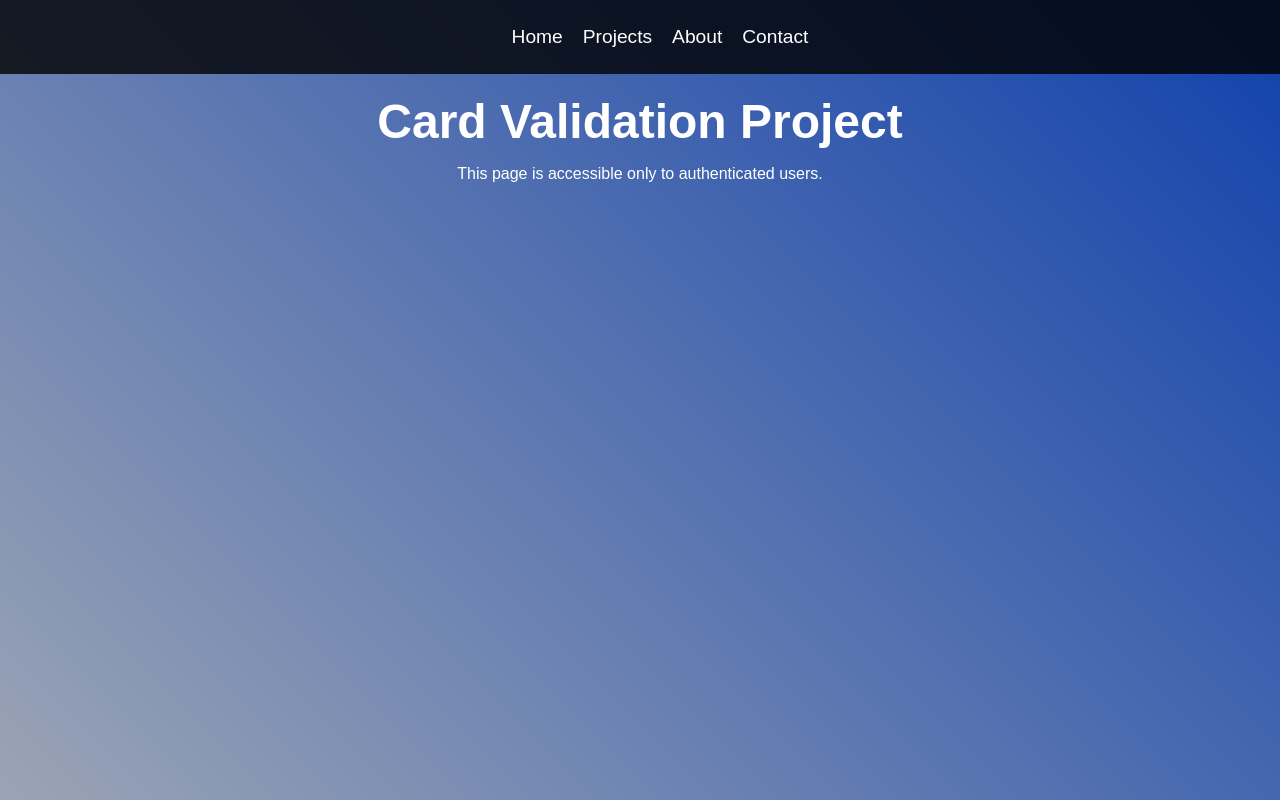
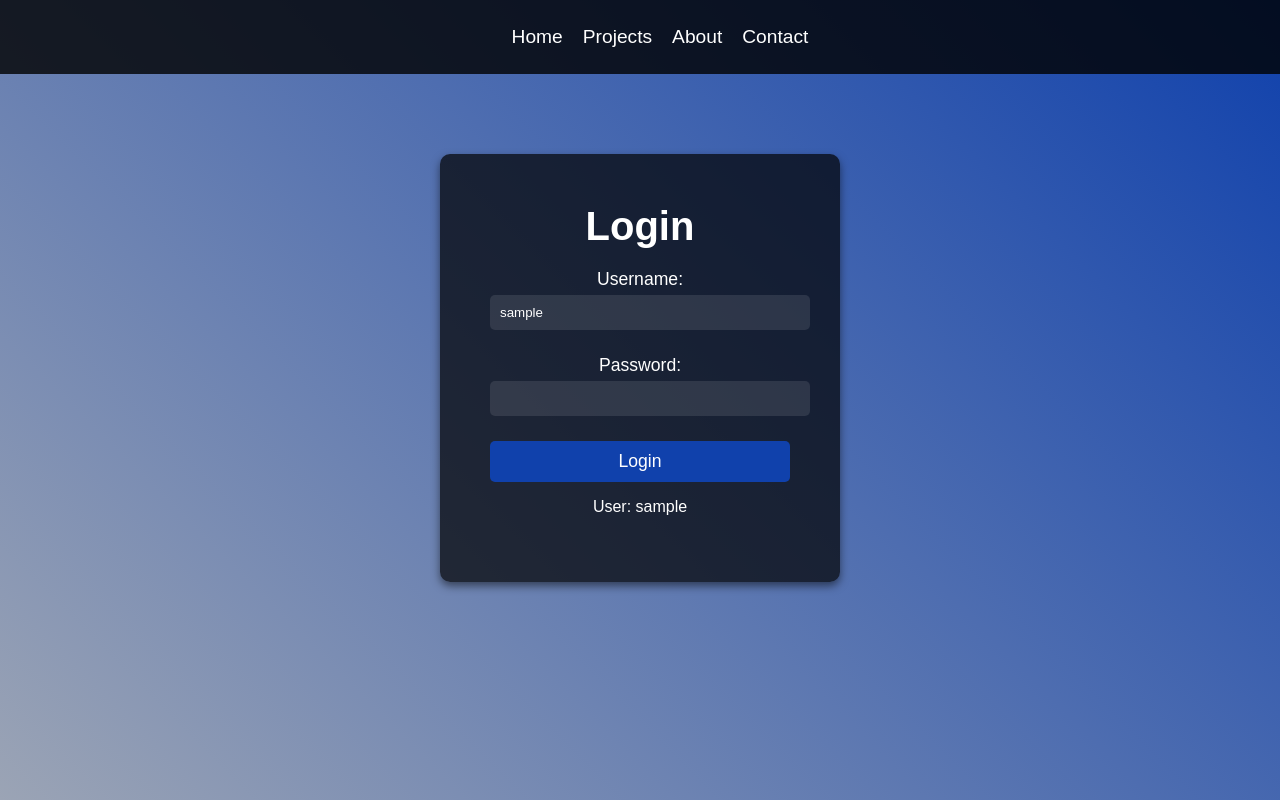
Before and after one commit to damianmiskow/website, a Vue app in the folder website/: page /projects/loginpageproject in a window 1280 px wide. Built offline with nearby package versions, Linux system fonts and the light colour scheme; sample sign-in values are in the browser's storage.

Commit message:
aws testing

```diff
--- a/website/src/views/LoginPage.vue
+++ b/website/src/views/LoginPage.vue
@@ -14,6 +14,7 @@
         <button type="submit">Login</button>
         <p v-if="errorMessage" class="error">{{ errorMessage }}</p>
       </form>
+      <p v-if="isAuthenticated">User: {{ username }}</p> <!-- Display logged in user -->
     </div>
   </div>
 </template>
@@ -27,13 +28,14 @@
     return {
       username: '',
       password: '',
-        errorMessage: ''
+      errorMessage: '',
+      isAuthenticated: false // Track authentication status
     };
   },
   methods: {
     async login() {
       try {
-          const response = await axios.post('http://127.0.0.1:5000/login', {
+        const response = await axios.post('http://54.226.145.66:5000/login', { // Updated URL
           username: this.username,
           password: this.password,
         });
@@ -41,8 +43,13 @@
         if (response.data.authenticated) {
           this.errorMessage = '';
           localStorage.setItem('authenticated', 'true');
+          localStorage.setItem('username', this.username); // Store username in local storage
+          this.isAuthenticated = true; // Set authenticated state
+
           setTimeout(() => {
             localStorage.removeItem('authenticated');
+            localStorage.removeItem('username'); // Clear username after timeout
+            this.isAuthenticated = false; // Update authentication state
           }, 20000);
 
           this.$router.push({ name: 'Login Page Project' });
@@ -67,6 +74,9 @@
 
         if (!loginTime || now - loginTime > 20000) {
           localStorage.removeItem('authenticated');
+        } else {
+          this.isAuthenticated = true; // Update state if still authenticated
+          this.username = localStorage.getItem('username') || ''; // Retrieve username
         }
       }
     }
--- a/website/src/views/projects/CardValProject.vue
+++ b/website/src/views/projects/CardValProject.vue
@@ -24,7 +24,9 @@ export default {
     const validateCard = async () => {
       try {
         console.log('Sending POST request with card number:', cardNumber.value);
-        const response = await axios.post('http://127.0.0.1:5000/validate', {
+
+        // Update the URL to the new IP address
+        const response = await axios.post('http://54.226.145.66:5000/validate', {
           card_number: cardNumber.value,
         });
 
--- a/website/src/views/projects/LoginPageProject.vue
+++ b/website/src/views/projects/LoginPageProject.vue
@@ -1,18 +1,167 @@
 <template>
-  <div class="card-validation">
-    <h1>Card Validation Project</h1>
-    <p>This page is accessible only to authenticated users.</p>
+  <div class="login-page">
+    <div class="welcome-container">
+      <h1>Login</h1>
+      <form @submit.prevent="login">
+        <div class="input-group">
+          <label for="username">Username:</label>
+          <input type="text" v-model="username" id="username" required />
+        </div>
+        <div class="input-group">
+          <label for="password">Password:</label>
+          <input type="password" v-model="password" id="password" required />
+        </div>
+        <button type="submit">Login</button>
+        <p v-if="errorMessage" class="error">{{ errorMessage }}</p>
+      </form>
+      <p v-if="isAuthenticated">User: {{ username }}</p> <!-- Display logged in user -->
+    </div>
   </div>
 </template>
 
 <script>
+import axios from 'axios';
+
 export default {
-  name: 'CardValProject',
+  name: 'LoginPage',
+  data() {
+    return {
+      username: '',
+      password: '',
+      errorMessage: '',
+      isAuthenticated: false // Track authentication status
+    };
+  },
+  methods: {
+    async login() {
+      try {
+        const response = await axios.post(`${process.env.VUE_APP_API_URL}/login`, {
+          username: this.username,
+          password: this.password,
+        });
+
+        if (response.data.authenticated) {
+          this.errorMessage = '';
+          localStorage.setItem('authenticated', 'true');
+          localStorage.setItem('username', this.username); // Store username in local storage
+          this.isAuthenticated = true; // Set authenticated state
+
+          setTimeout(() => {
+            localStorage.removeItem('authenticated');
+            localStorage.removeItem('username'); // Clear username after timeout
+            this.isAuthenticated = false; // Update authentication state
+          }, 20000);
+
+          this.$router.push({ name: 'Login Page Project' });
+        }
+      } catch (error) {
+        if (error.response) {
+          this.errorMessage = error.response.data.message || 'Login failed';
+        } else if (error.request) {
+          this.errorMessage = 'No response from server';
+        } else {
+          this.errorMessage = 'Error: ' + error.message;
+        }
+      }
+    }
+  },
+  mounted() {
+    if (localStorage.getItem('authenticated')) {
+      const isAuthenticated = localStorage.getItem('authenticated');
+      if (isAuthenticated) {
+        const now = Date.now();
+        const loginTime = localStorage.getItem('loginTime');
+
+        if (!loginTime || now - loginTime > 20000) {
+          localStorage.removeItem('authenticated');
+        } else {
+          this.isAuthenticated = true; // Update state if still authenticated
+          this.username = localStorage.getItem('username') || ''; // Retrieve username
+        }
+      }
+    }
+  }
 };
 </script>
 
 <style scoped>
-.card-validation {
-  padding: 20px;
+body {
+  margin: 0;
+  padding: 0;
+  font-family: Arial, sans-serif;
+  background: linear-gradient(45deg, #9ba4b5, #1041ac);
+  height: 100vh;
+  display: flex;
+  justify-content: center;
+  align-items: center;
+  color: white;
+}
+
+.login-page {
+  width: 100%;
+  display: flex;
+  justify-content: center;
+  align-items: center;
+}
+
+.welcome-container {
+  background: rgba(0, 0, 0, 0.7);
+  padding: 50px;
+  border-radius: 10px;
+  box-shadow: 0 4px 8px rgba(0, 0, 0, 0.5);
+  width: 300px;
+}
+
+h1 {
+  font-size: 2.5em;
+  margin-bottom: 20px;
+  text-align: center;
+}
+
+.input-group {
+  margin-bottom: 15px;
+}
+
+label {
+  display: block;
+  margin-bottom: 5px;
+  font-size: 1.1em;
+}
+
+input {
+  width: 100%;
+  padding: 10px;
+  border: none;
+  border-radius: 5px;
+  margin-bottom: 10px;
+  background: rgba(255, 255, 255, 0.1);
+  color: white;
+  transition: background 0.3s;
+}
+
+input:focus {
+  background: rgba(255, 255, 255, 0.3);
+  outline: none;
+}
+
+button {
+  width: 100%;
+  padding: 10px;
+  border: none;
+  border-radius: 5px;
+  background: #1041ac;
+  color: white;
+  font-size: 1.1em;
+  cursor: pointer;
+  transition: background 0.3s;
+}
+
+button:hover {
+  background: #0e2e84;
+}
+
+.error {
+  color: red;
+  text-align: center;
 }
 </style>
```
Lines whose indentation alone changed are shown as unchanged.
